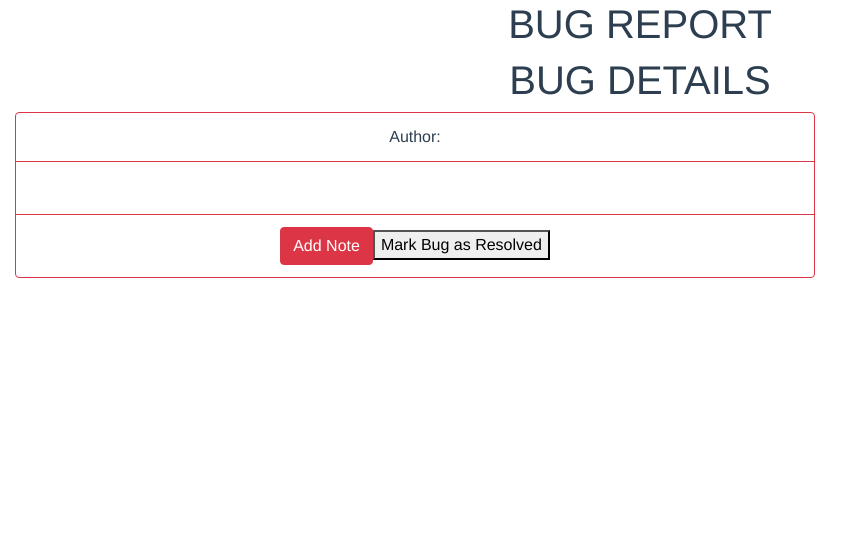
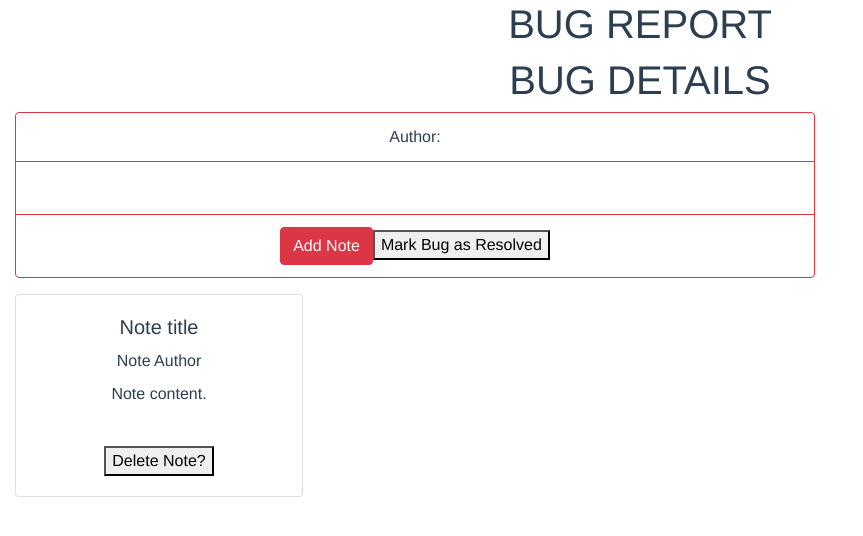
Before and after one commit to jessiempaxton/Bug-Report, a Vue app: page /#/bugcloseup/1 in a window 1280 px wide. Shown: the top 536 px of the page, without its empty margins (0-863 px from the left). Built offline with nearby package versions, Linux system fonts and the light colour scheme; no server answers.

Commit message:
compiled

```diff
--- /dev/null
+++ b/src/components/BugNote.vue
@@ -0,0 +1,46 @@
+<template>
+  <div class="bugNote">
+    <form>
+      <!-- //@submit.prevent="handleSubmit" -->
+      <div class="card" style="width: 18rem;">
+        <div class="card-body">
+          <h5 class="card-title">Note title</h5>
+          <h6 class="card-title">Note Author</h6>
+          <p class="card-text">Note content.
+          </p>
+        </div>
+        <!-- <ul class="list-group list-group-flush">
+          <li class="list-group-item">Cras justo odio</li>
+          <li class="list-group-item">Dapibus ac facilisis in</li>
+          <li class="list-group-item">Vestibulum at eros</li>
+        </ul> -->
+        <div class="card-body">
+          <button type="submit">Delete Note?</button>
+        </div>
+      </div>
+    </form>
+  </div>
+</template>
+
+<script>
+  export default {
+    name: "BugNote",
+    data() {
+      return {
+        newNote: {
+          title: "",
+          content: "",
+          creator: "",
+          flagged: "",
+        }
+      };
+      methods: {
+        // handleSubmit() {
+        //   let data = {
+        //     newNote: this.newNote,
+        //   }
+        //   this.$store.dispatch('createNote', data)
+        // }
+      }
+    }
+  };
--- a/src/store.js
+++ b/src/store.js
@@ -20,7 +20,6 @@ export default new Vuex.Store({
       state.bugs = id
     },
     setBug(state, bug) {
-
       state.bug = bug
     }
   },
@@ -54,12 +53,21 @@ export default new Vuex.Store({
     },
     async addNote({ commit, dispatch }, payload) {
       try {
-        let res = await _api.put("bugs/" + payload.id)
+        let res = await _api.put("bugs/" + payload.id + payload)
         commit('getBug', res.data)
       } catch (error) {
         console.error(error)
       }
-    }
+    },
+
+
+    createNote({ commit, dispatch }, payload) {
+      _api.post("", payload)
+        .then(res => {
+          dispatch('setBug')
+        })
+        .catch(err => console.error(err))
+    },
 
     // async addNote({ commit, dispatch }, payload) {
     //   try {
--- a/src/views/BugCloseUp.vue
+++ b/src/views/BugCloseUp.vue
@@ -48,14 +48,17 @@
           </div>
         </div>
       </div>
+      <div class="col">
+        <bug-note />
+      </div>
     </div>
-  </div>
   </div>
 </template>
 
 <script>
   import ReportBug from "@/components/ReportBug.vue";
   import Bugs from "@/components/Bugs.vue";
+  import BugNote from "@/components/BugNote.vue";
 
   export default {
     name: 'Bug',
@@ -83,9 +86,12 @@
       }
     },
     methods: {
-      addNote(item) {
-        this.$store.dispatch('addNote', item)
+      addNote() {
+        this.$store.dispatch('addNote', this.newNote)
       }
+    },
+    components: {
+      BugNote,
     }
   }
 
--- /dev/null
+++ b/vue.config.js
@@ -0,0 +1,4 @@
+module.exports = {
+  publicPath: '/bug-report/',
+  outputDir: 'docs'
+}
```
Also changed, not shown: 7 other files (tests, documents, lock files or other folders).
